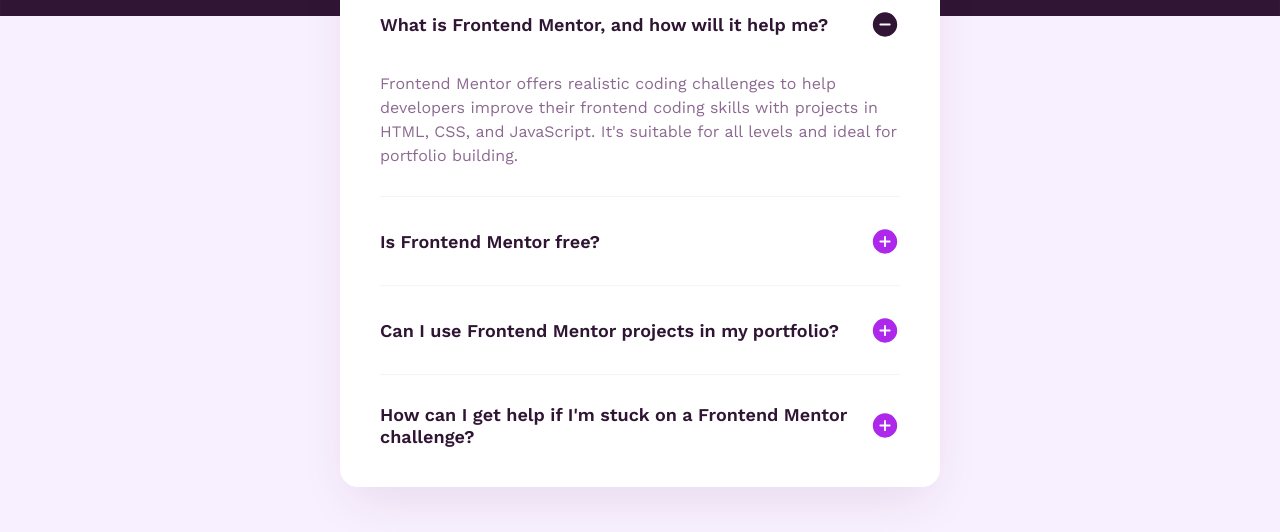
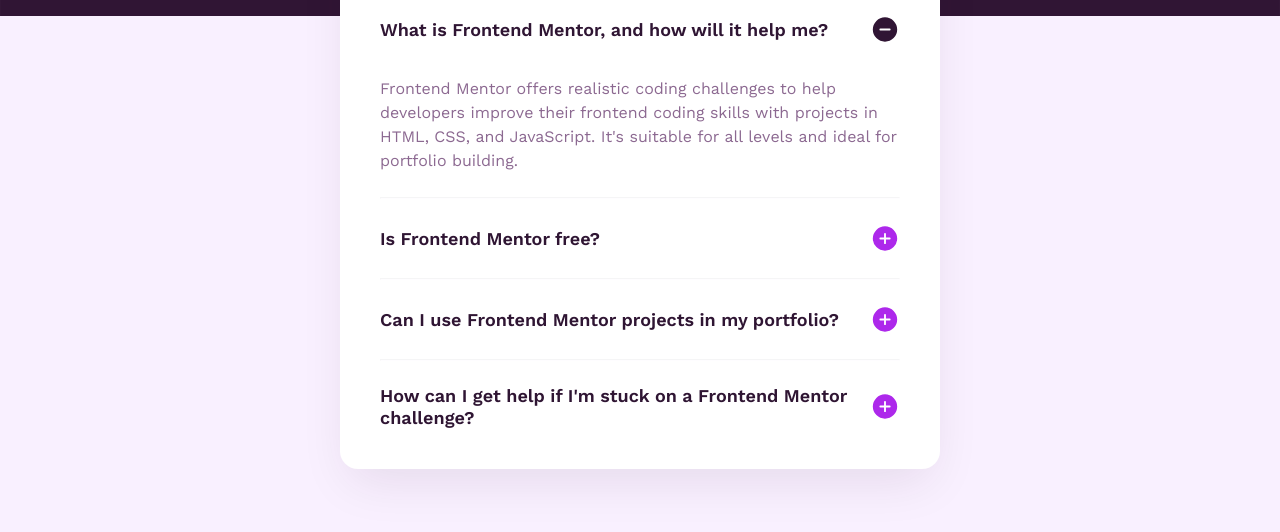
Before and after one commit to Ivansol-21/FAQ-accordion, a plain HTML site: page index.html in a window 1280 px wide. Shown: the part 268-800 px from the top of the page. Drawn offline with nearby package versions, Linux system fonts and the light colour scheme.

Commit message:
Ajustando detalles

```diff
--- a/src/styles/main.css
+++ b/src/styles/main.css
@@ -51,7 +51,7 @@ main {
 /* Contenedor de las preguntas */
 .content-cuestions {
     position: absolute;
-    top: -27.77%;
+    top: -26%;
     background-color: var(--White);
     list-style-type: none;
     padding: 2.5rem;
@@ -62,7 +62,7 @@ main {
     box-shadow: 0 20px 50px -10px rgba(47, 21, 51, 0.1);;
 }
 .content_item {
-    padding: 1.75rem 0 1.75rem 0;
+    padding: 1.5rem 0 1.5rem 0;
 }
 .content_item-padding {
     padding-block-end: 0;
```
